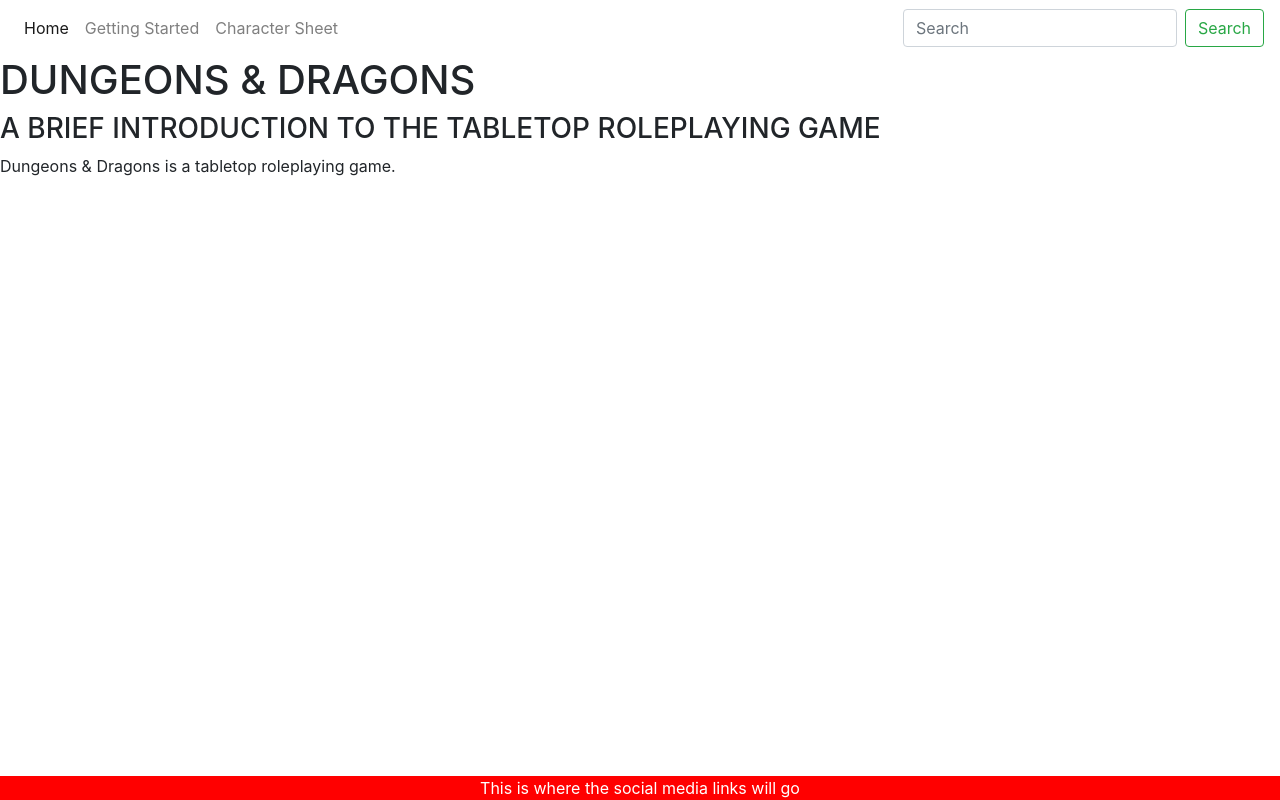
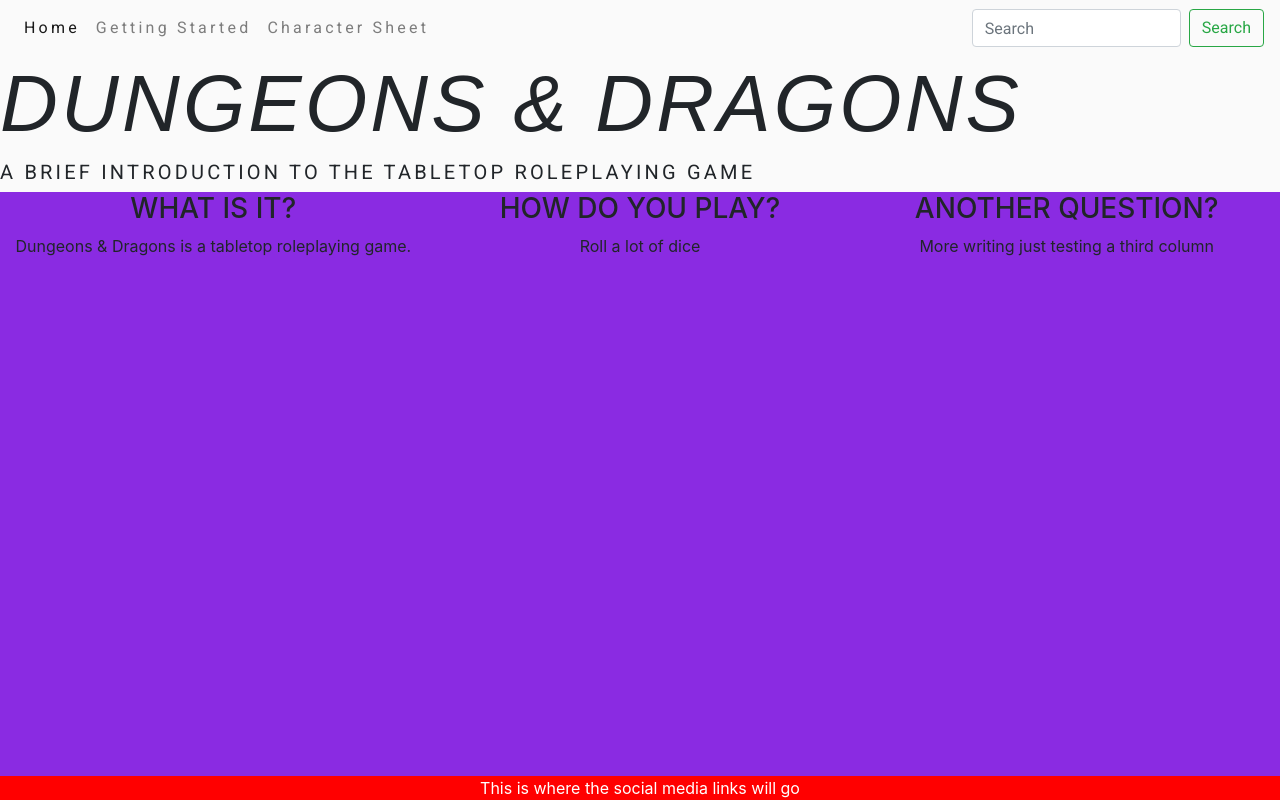
Before and after one commit to AbnocChinwads/SampleWebsite, a plain HTML site: page index.html in a window 1280 px wide. Drawn offline with nearby package versions, Linux system fonts and the light colour scheme; a web font is replaced by a local one.

Commit message:
Added styling for lower resolutions

```diff
--- a/index.html
+++ b/index.html
@@ -2,7 +2,7 @@
 <html lang="en">
 <head>
     <meta charset="UTF-8">
-    <meta name="viewport" content="width=device-width, initial-scale=1.0">
+    <meta name="viewport" content="width=device-width, initial-scale=1.0, shrink-to-fit=no">
     <meta http-equiv="X-UA-Compatible" content="ie=edge">
     <link rel="stylesheet" href="https://stackpath.bootstrapcdn.com/bootstrap/4.4.1/css/bootstrap.min.css" type="text/css">
     <link rel="stylesheet" href="style.css" type="text/css">
@@ -39,22 +39,37 @@
                 </nav>
             </div>
         </div>
-        <div class="row">
+        <div class="row no-gutters">
             <div class="col-md heading heading-style-uppercase">
-                <h1>Dungeons & Dragons</h1>
-                <h3>A brief introduction to the tabletop roleplaying game</h3>
+                <h1 class="h1-text">Dungeons & Dragons</h1>
+                <h3 class="h3-text">A brief introduction to the tabletop roleplaying game</h3>
             </div>
         </div>
     </header>
     <section>
-        <div class="row">
-            <div class="col">
-                <p>Dungeons & Dragons is a tabletop roleplaying game. </p>
+        <div class=".container-fluid section-container">
+            <div class="row no-gutters">
+                <div class="col-lg">
+                    <h3 class="heading section-heading">What is it?</h3>
+                    <p class="section-paragraph">Dungeons & Dragons is a tabletop roleplaying game. </p>
+                </div>
+                <div class="col-lg">
+                    <h3 class="heading section-heading">How do you play?</h3>
+                    <p class="section-paragraph">Roll a lot of dice</p>
+                </div>
+                <div class="col-lg">
+                    <h3 class="heading section-heading">Another question?</h3>
+                    <p class="section-paragraph">More writing just testing a third column</p>
+                </div>
             </div>
         </div>
     </section>
     <footer id="footer">
-        This is where the social media links will go
+        <div class="row">
+            <div class="col">
+                This is where the social media links will go
+            </div>
+        </div>
     </footer>
     <script src="https://code.jquery.com/jquery-3.4.1.slim.min.js" integrity="sha384-J6qa4849blE2+poT4WnyKhv5vZF5SrPo0iEjwBvKU7imGFAV0wwj1yYfoRSJoZ+n" crossorigin="anonymous"></script>
     <script src="https://cdn.jsdelivr.net/npm/popper.js@1.16.0/dist/umd/popper.min.js" integrity="sha384-Q6E9RHvbIyZFJoft+2mJbHaEWldlvI9IOYy5n3zV9zzTtmI3UksdQRVvoxMfooAo" crossorigin="anonymous"></script>
--- a/style.css
+++ b/style.css
@@ -1,13 +1,43 @@
+@import url('https://fonts.googleapis.com/css?family=Ibarra+Real+Nova|Roboto&display=swap');
+
+/*--------------------------------------------------------- Body*/
+
+body {
+    background-color: blueviolet;
+    size: 100%vh;
+}
+
 /*--------------------------------------------------------- Header*/
+
+header {
+    background-color: #fafafa;
+    font-family: 'Roboto', sans-serif;
+    letter-spacing: 0.2em;
+}
 
 .heading-style-uppercase {
     text-transform: uppercase;
 }
 
-/*--------------------------------------------------------- Body*/
+.h1-text {
+    font-family: 'Ibarra Real Nova', sans-serif;
+    font-style: italic;
+    font-size: 80px;
+}
 
-body {
-    size: 100%vh;
+.h3-text {
+    font-size: 20px;
+}
+
+/*--------------------------------------------------------- Section*/
+
+.section-heading {
+    text-transform: uppercase;
+    text-align: center;
+}
+
+.section-paragraph {
+    text-align: center;
 }
 
 /*--------------------------------------------------------- Footer*/
@@ -21,3 +51,24 @@
   color: white;
   text-align: center;
 }
+
+/*--------------------------------------------------------- Media Queries*/
+
+@media (max-width: 768px) {
+    .h3-text {
+    font-size: 14px;
+    }
+    .section-heading,
+    .section-paragraph {
+        text-align: left;
+    }
+}
+
+@media (max-width: 700px) {
+    .h1-text {
+    font-size: 50px;
+    }
+    .h3-text {
+    font-size: 10px;
+    }
+}
```
